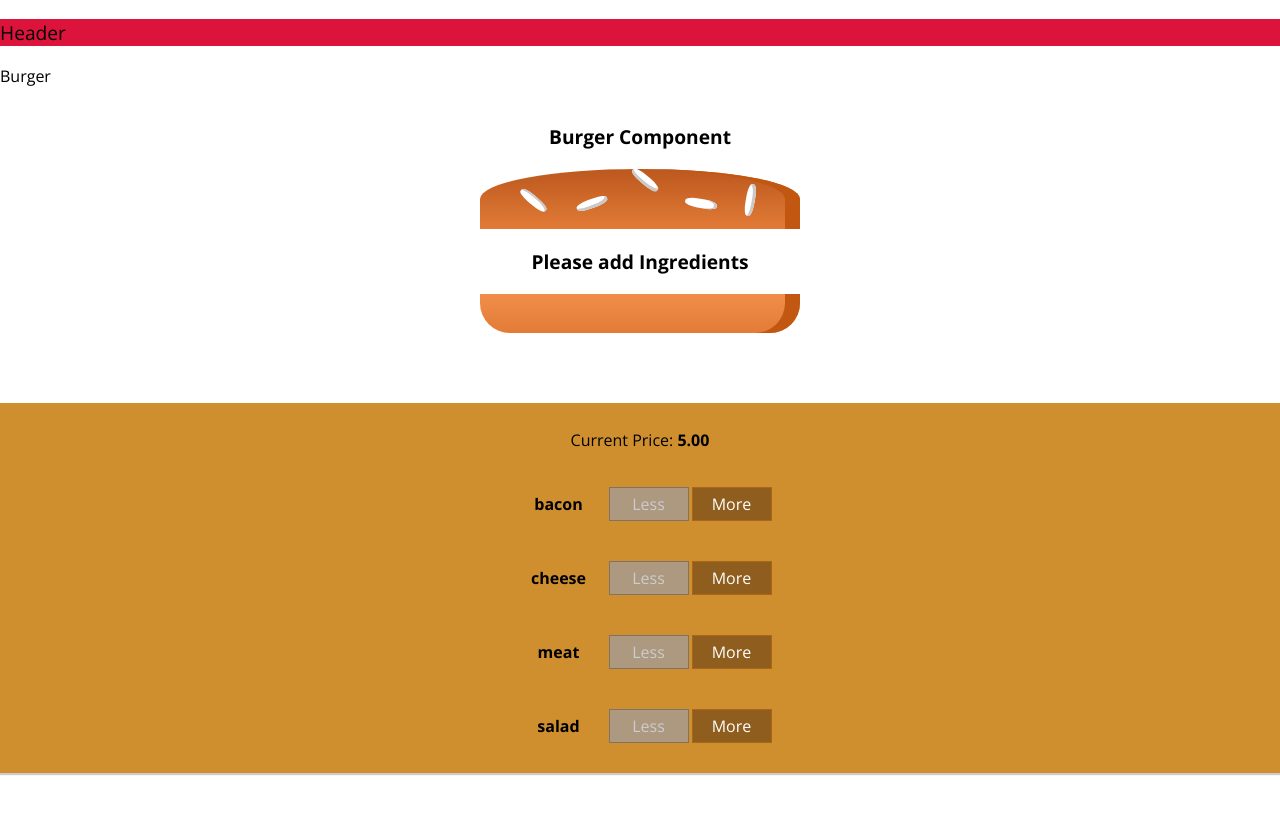
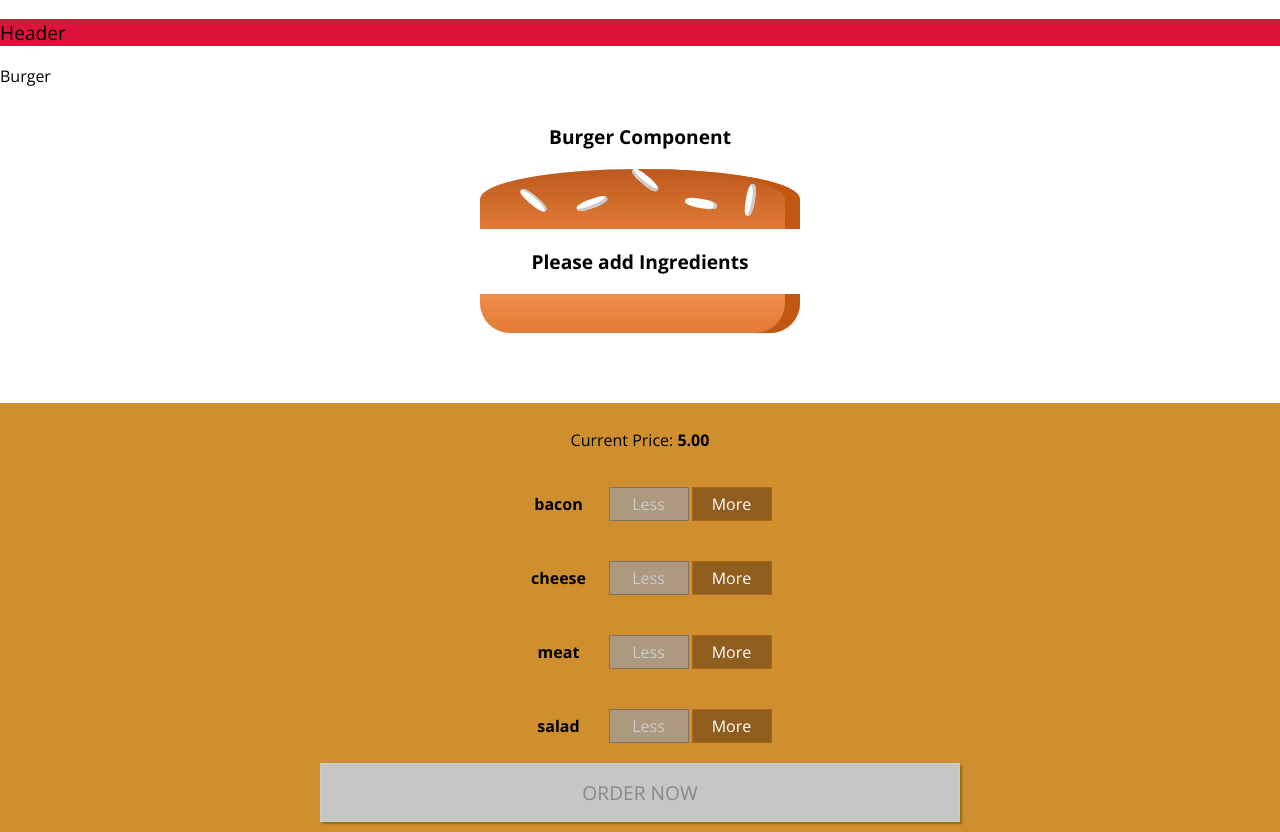
Before and after one commit to Nutod/react-burger-builder, a React app: page / in a window 1280 px wide. Before the commit the page ends 800 px from the top, so only its background shows below. Built offline with nearby package versions, Linux system fonts and the light colour scheme.

Commit message:
Added the Order Now Button

```diff
--- a/src/components/Burger/BuilControls/BuildControls.js
+++ b/src/components/Burger/BuilControls/BuildControls.js
@@ -1,5 +1,5 @@
 import React from "react";
-import styled from "styled-components";
+import styled, { keyframes } from "styled-components";
 import BuildControl from "./BuildControl/BuildControl";
 
 const BuildControlsWrapper = styled.div`
@@ -13,6 +13,64 @@ const BuildControlsWrapper = styled.div`
 	margin: auto;
 `;
 
+const enable = keyframes`
+0% {
+        transform: scale(1);
+    }
+    60% {
+        transform: scale(1.1);
+    }
+    100% {
+        transform: scale(1);
+    }
+`;
+
+const OrderButton = styled.button`
+	background-color: #dad735;
+	outline: none;
+	cursor: pointer;
+	border: 1px solid #966909;
+	color: #966909;
+	font-family: inherit;
+	font-size: 1.2em;
+	padding: 15px 30px;
+	box-shadow: 2px 2px 2px #966909;
+	width: 50vw;
+	margin: 0 auto;
+	text-transform: uppercase;
+
+	&:disabled {
+		background-color: #c7c6c6;
+		cursor: not-allowed;
+		border: 1px solid #ccc;
+		color: #888888;
+	}
+
+	&:hover {
+		background-color: #a0db41;
+		border: 1px solid #966909;
+		color: #966909;
+	}
+
+	&:active {
+		background-color: #a0db41;
+		border: 1px solid #966909;
+		color: #966909;
+	}
+
+	&:not(:disabled) {
+		animation: ${enable} 0.3s linear;
+	}
+`;
+
+// const ButtonSuccess = styled(OrderButton)`
+// 	color: #5c9210;
+// `;
+
+// const ButtonDanger = styled(OrderButton)`
+// 	color: #944317;
+// `;
+
 const controls = [
 	{ type: "bacon" },
 	{ type: "cheese" },
@@ -20,7 +78,13 @@ const controls = [
 	{ type: "salad" }
 ];
 
-export default ({ addIngredient, removeIngredient, disabled, price }) => {
+export default ({
+	addIngredient,
+	removeIngredient,
+	disabled,
+	price,
+	purchaseable
+}) => {
 	return (
 		<BuildControlsWrapper>
 			<p>
@@ -35,6 +99,7 @@ export default ({ addIngredient, removeIngredient, disabled, price }) => {
 					disable={disabled[control.type]}
 				/>
 			))}
+			<OrderButton disabled={!purchaseable}>Order Now</OrderButton>
 		</BuildControlsWrapper>
 	);
 };
--- a/src/components/BurgerBuilder/BurgerBuilder.js
+++ b/src/components/BurgerBuilder/BurgerBuilder.js
@@ -17,7 +17,17 @@ export default class BurgerBuilder extends Component {
 			meat: 0,
 			salad: 0
 		},
-		totalPrice: 5
+		totalPrice: 5,
+		purchaseable: false
+	};
+
+	updatePurchaseState = () => {
+		const ingredients = { ...this.state.ingredients };
+		const sum = Object.keys(ingredients)
+			.map(igKey => ingredients[igKey])
+			.reduce((acc, value) => acc + value);
+
+		this.setState({ purchaseable: sum > 0 });
 	};
 
 	addIngredientHandler = type => {
@@ -28,6 +38,7 @@ export default class BurgerBuilder extends Component {
 		const oldPrice = this.state.totalPrice;
 		const newPrice = oldPrice + price;
 
+		this.updatePurchaseState();
 		this.setState({ ingredients, totalPrice: newPrice });
 	};
 
@@ -44,6 +55,7 @@ export default class BurgerBuilder extends Component {
 		const oldPrice = this.state.totalPrice;
 		const newPrice = oldPrice - price;
 
+		this.updatePurchaseState();
 		this.setState({ ingredients, totalPrice: newPrice });
 	};
 
@@ -61,6 +73,7 @@ export default class BurgerBuilder extends Component {
 					removeIngredient={this.removeIngredientHandler}
 					disabled={disabledInfo}
 					price={this.state.totalPrice}
+					purchaseable={this.state.purchaseable}
 				/>
 			</Fragment>
 		);
```
